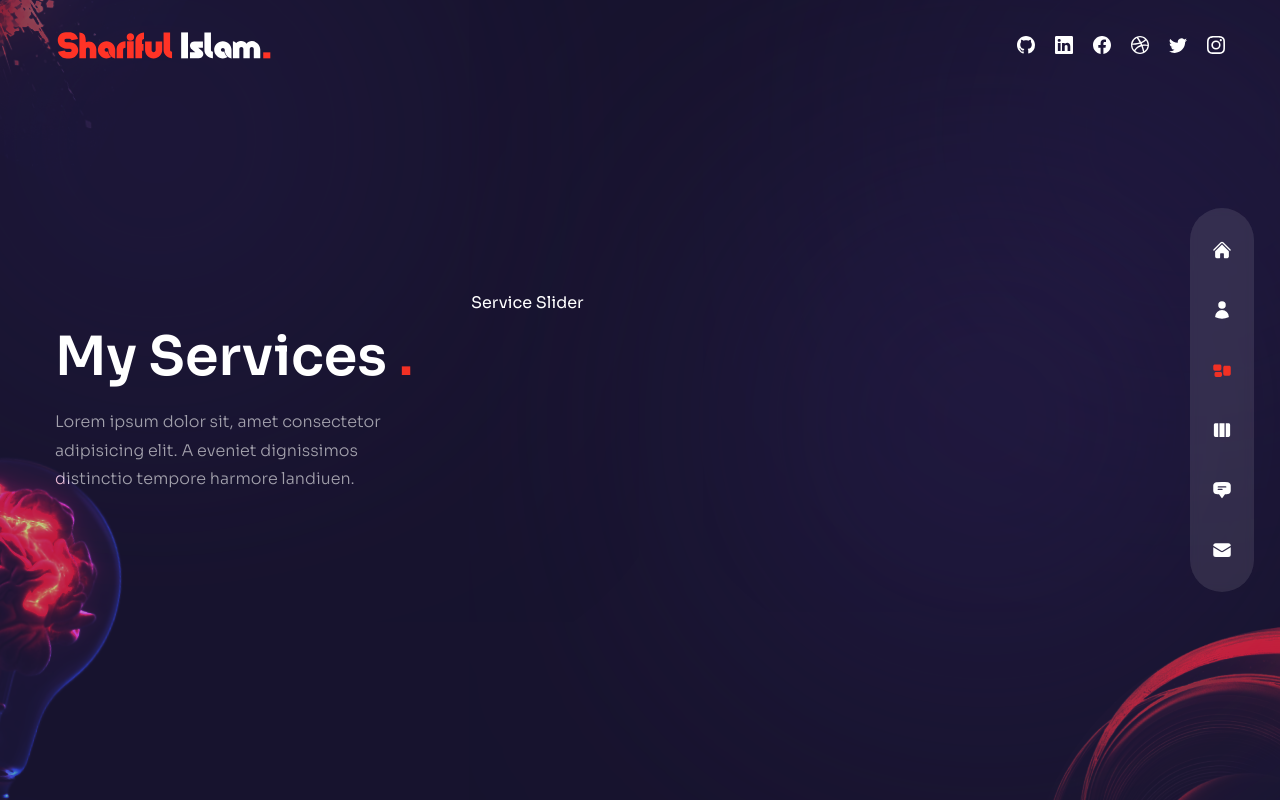
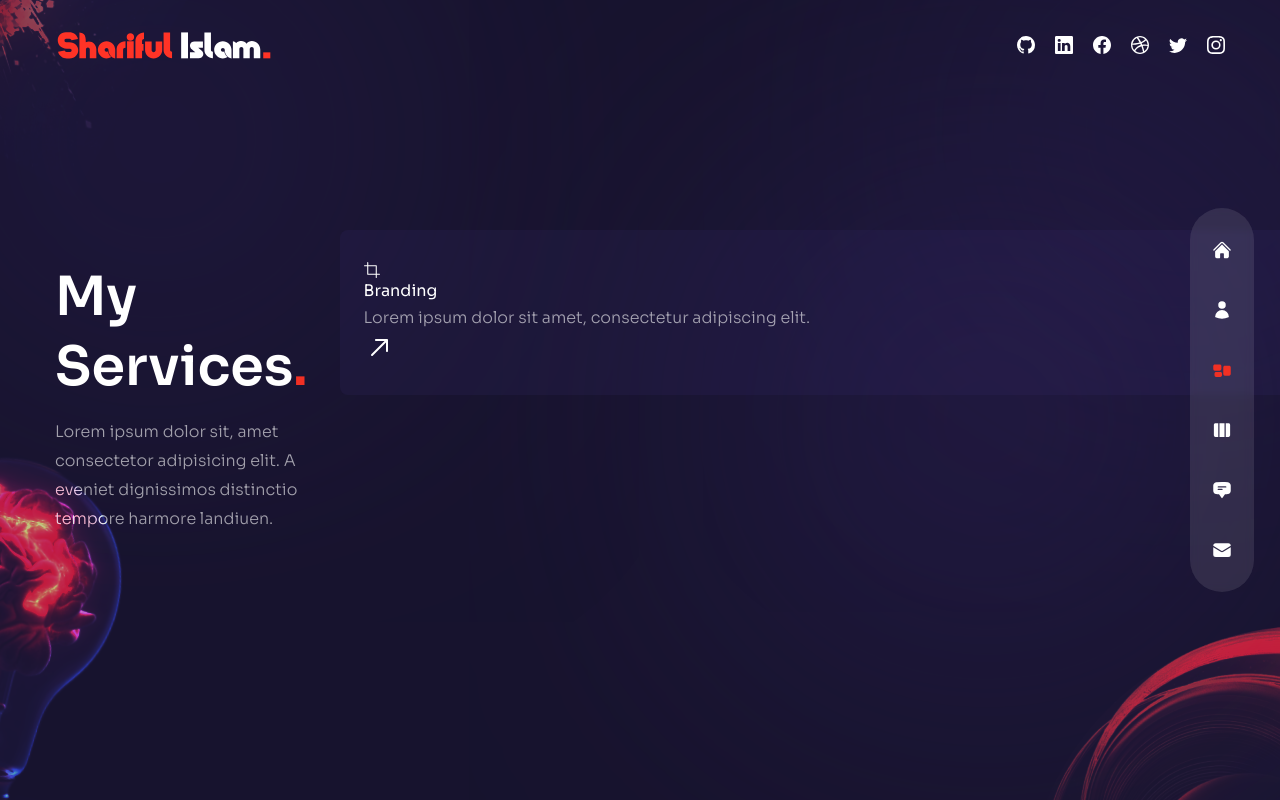
Before and after one commit to shariful10/Next-Portfolio, a Next.js app: page /services in a window 1280 px wide. Built offline with nearby package versions, Linux system fonts and the light colour scheme.

Commit message:
Swiper Slide Implemented On Service Page

```diff
--- a/components/ServiceSlider.js
+++ b/components/ServiceSlider.js
@@ -1,8 +1,9 @@
-import { Swiper, SwiperSlider } from "swiper/react";
+import { Swiper, SwiperSlide } from "swiper/react";
 import "swiper/css";
-import "swiper/css/free-mode";
+// import "swiper/css";
 import "swiper/css/pagination";
-import { FreeMode, Pagination } from "swiper";
+import { FreeMode, Pagination } from "swiper/modules";
+// import { Pagination } from 'swiper/modules';
 import {
 	RxCrop,
 	RxPencil2,
@@ -42,7 +43,46 @@
 ];
 
 const ServiceSlider = () => {
-	return <div>Service Slider</div>;
+	return (
+		<Swiper
+			breakpoints={{
+				320: {
+					slidesPerView: 1,
+					spaceBetween: 15,
+				},
+				640: {
+					slidesPerView: 3,
+					spaceBetween: 15,
+				},
+			}}
+			freeMode={true}
+			pagination={{
+				clickable: true,
+			}}
+			modules={[FreeMode, Pagination]}
+			className="mySwiper h-[240px] sm:h-[340px]"
+		>
+			{serviceData.map((item, i) => {
+				return (
+					<SwiperSlide key={i}>
+						<div className="bg-[#412f7b26] h-max rounded-lg px-6 py-8 flex sm:flex-col gap-x-6 sm:gap-x-0 group cursor-pointer">
+							{/* <====<<==== Icon ====>>====> */}
+							<div>{item.icon}</div>
+							{/* <====<<==== Title & Desc ====>>====> */}
+							<div>
+								<div>{item.title}</div>
+								<p>{item.description}</p>
+							</div>
+							{/* <====<<==== Arrow ====>>====> */}
+							<div className="text-3xl">
+								<RxArrowTopRight />
+							</div>
+						</div>
+					</SwiperSlide>
+				);
+			})}
+		</Swiper>
+	);
 };
 
 export default ServiceSlider;
--- a/package.json
+++ b/package.json
@@ -18,7 +18,7 @@
     "react-dom": "18.2.0",
     "react-icons": "^4.8.0",
     "react-tsparticles": "^2.9.3",
-    "swiper": "^9.4.0",
+    "swiper": "^10.3.1",
     "tailwind-scrollbar": "^3.0.4",
     "tsparticles": "^2.9.3"
   },
--- a/pages/services/index.js
+++ b/pages/services/index.js
@@ -12,7 +12,7 @@
 					{/* <====<<==== Text ====>>====> */}
 					<div className="text-center flex xl:w-[30vw] flex-col lg:text-left mb-4 xl:mb-0">
 						<h2 className="h2 xl:mt-8">
-							My Services <span className="text-accent">.</span>
+							My Services<span className="text-accent">.</span>
 						</h2>
 						<p className="mb-4 max-w-[400px] mx-auto lg:mx-0">Lorem ipsum dolor sit, amet consectetor adipisicing elit. A eveniet dignissimos distinctio tempore harmore landiuen.</p>
 					</div>
--- a/styles/globals.css
+++ b/styles/globals.css
@@ -13,9 +13,9 @@
 
 .swiper-button-next:after,
 .swiper-button-prev:after,
-.swiper-button-next:after,
+/* .swiper-button-next:after, */
 .swiper-rtl .swiper-button-prev:after {
-  color: #f13024;
+  color: #f13024 !important;
 }
 
 @layer base {
```
Also changed, not shown: 1 other file (tests, documents, lock files or other folders).
